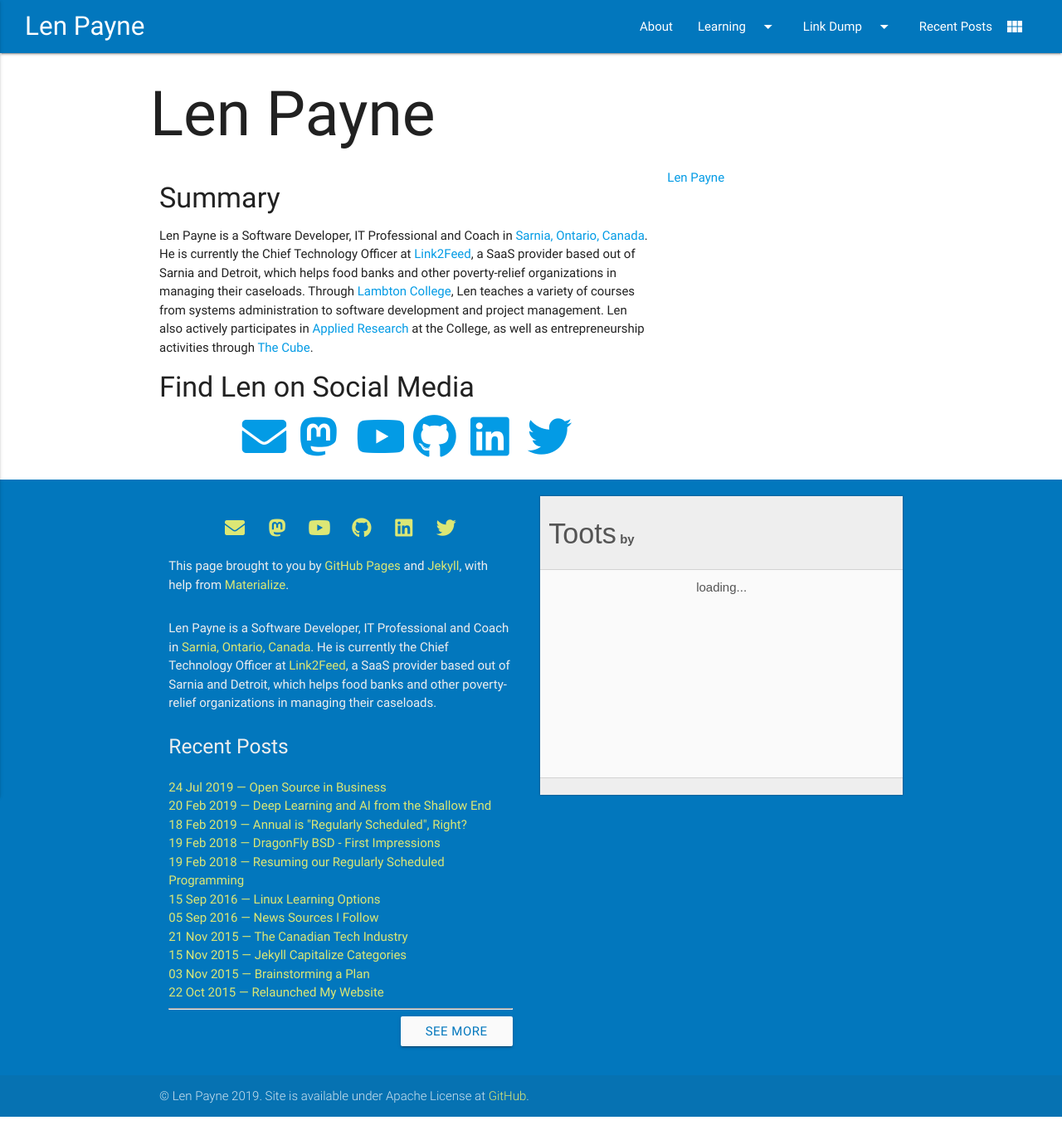
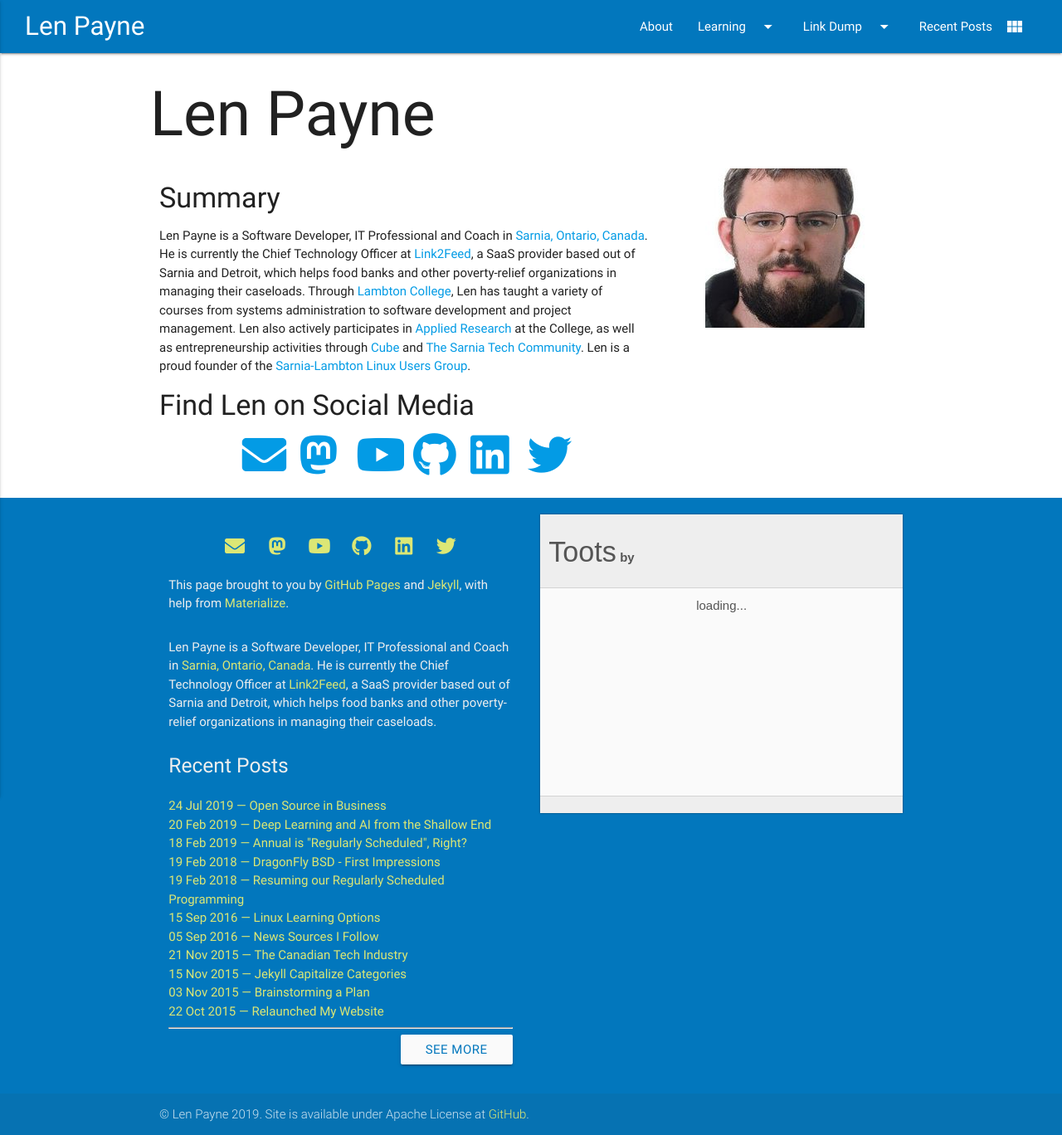
Before and after one commit to LenPayne/LenPayne.github.io, a Jekyll site: the page built from about.html, in a window 1280 px wide. Shown: the whole page at 83% size. Built offline with Jekyll 4.4.1, drawn with Linux system fonts in a browser that asks for light colours; comment, search, counter and statistics services are not loaded; before the commit the page ends 1346 px from its top, so only the background shows below that.

Commit message:
Tweaks and Upgrades

```diff
--- a/about.html
+++ b/about.html
@@ -2,7 +2,7 @@
 title: Len Payne
 layout: default
 ---
-  <div class="col s8">
+<div class="col s8">
 <h4>Summary</h4>
 
 <p>Len Payne is a Software Developer, IT Professional and Coach in
@@ -10,12 +10,14 @@
 He is currently the Chief Technology Officer at <a href="http://link2feed.com">Link2Feed</a>,
 a SaaS provider based out of Sarnia and Detroit, which helps food banks and other
 poverty-relief organizations in managing their caseloads.
-Through <a href="https://www.lambtoncollege.ca">Lambton College</a>, Len teaches
+Through <a href="https://www.lambtoncollege.ca">Lambton College</a>, Len has taught
 a variety of courses from systems administration to software development and
 project management. Len also actively participates in <a href="https://www.lambtoncollege.ca/research"
 target="_blank">Applied Research</a> at the College, as well as entrepreneurship
-activities through <a href="https://www.mylambton.ca/TheCube" target="_blank">
-  The Cube</a>.</p>
+activities through <a href="https://www.mylambton.ca/Cube" target="_blank">
+Cube</a> and <a href="https://www.sarniatech.ca" target="_blank">The Sarnia Tech Community</a>.
+Len is a proud founder of the <a href="https://www.sllug.ca" target="_blank">Sarnia-Lambton
+Linux Users Group</a>.</p>
 
 <h4>Find Len on Social Media</h4>
 <h2 class="container center-align">
@@ -33,9 +35,8 @@
   target="_blank"><i class="fab fa-twitter"></i></a>
 </h2>
 </div>
-<div class="col s4">
-  <script type="text/javascript" src="https://platform.linkedin.com/badges/js/profile.js" async defer></script>
-  <div class="LI-profile-badge"  data-version="v1" data-size="medium" data-locale="en_US" data-type="vertical" data-theme="light" data-vanity="len-payne-88485625"><a class="LI-simple-link" href='https://ca.linkedin.com/in/len-payne-88485625?trk=profile-badge'>Len Payne</a></div>
+<div class="col s4 center-align">
+  <a href="https://www.linkedin.com/in/len-payne-sarnia" target="_blank"><img src="/avatar.jpg" /></a>
 </div>
 
 <!-- more -->
```
Also changed, not shown: Gemfile.lock.
